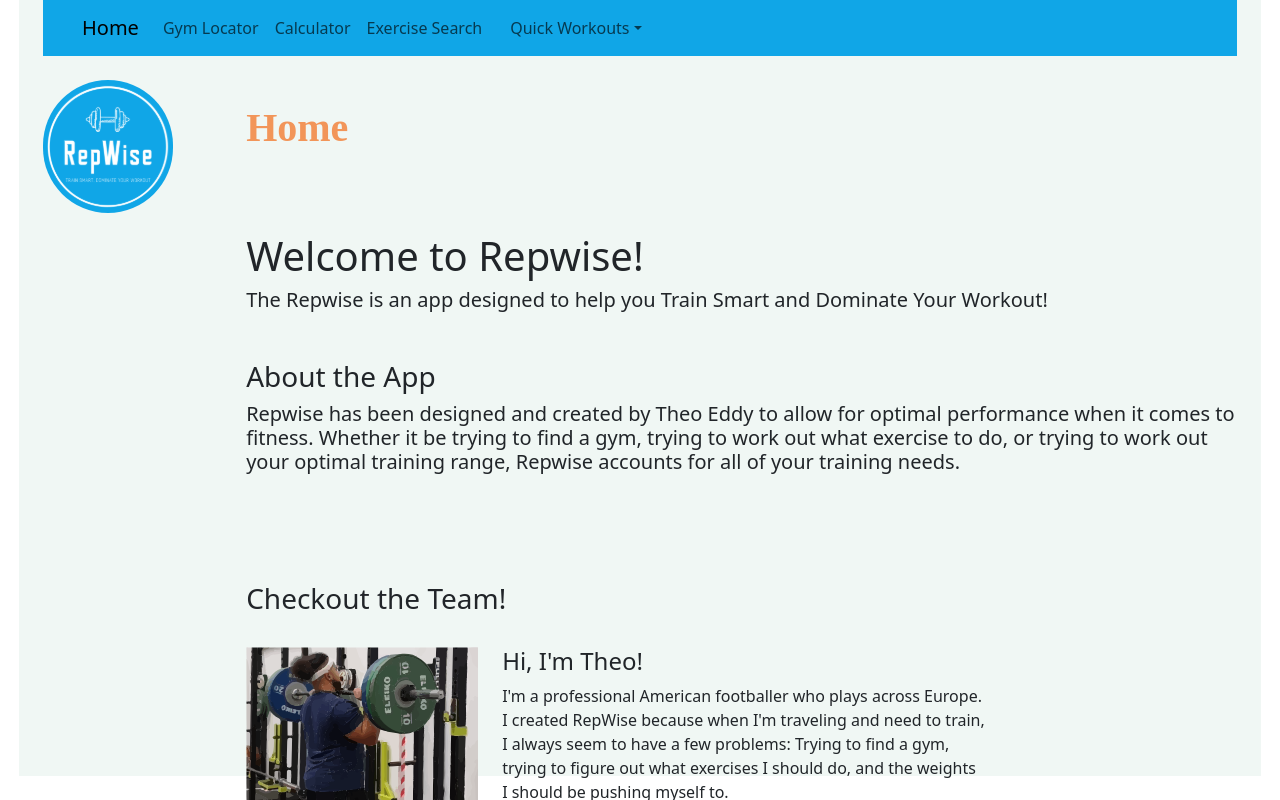
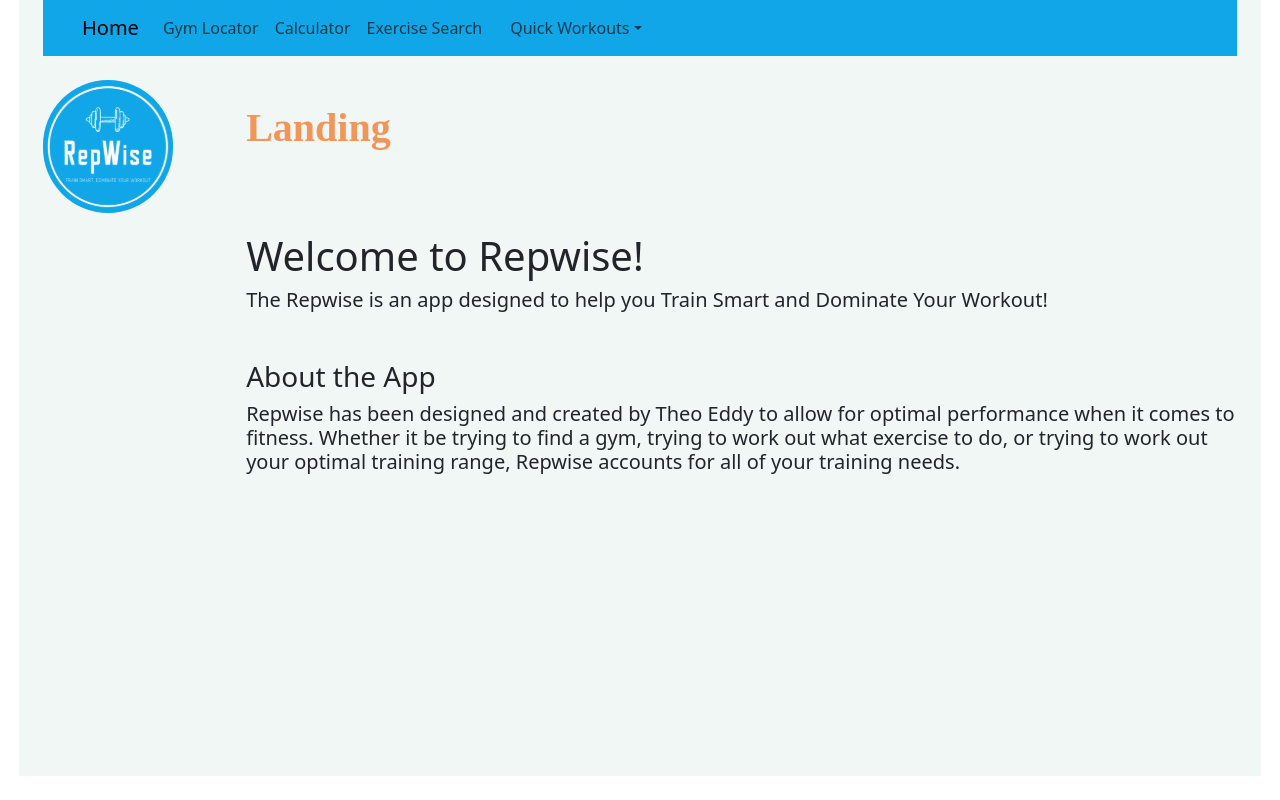
Before and after one commit to Theojeddy/Weightlifting-rep-calculator, a React (Create React App) app: page / in a window 1280 px wide. Shown: the top 800 px of the page. Built offline with nearby package versions, Linux system fonts and the light colour scheme.

Commit message:
landing page and backend folder added

```diff
--- a/src/App/App.js
+++ b/src/App/App.js
@@ -9,6 +9,7 @@
 import QWPush from "../Pages/QWPush";
 import QWPull from "../Pages/QWPull";
 import TestPage from "../Pages/TestPage";
+import LandingPage from "../Pages/LandingPage";
 
 
 
@@ -27,6 +28,10 @@
           <Routes>
             <Route
               path="/"
+              element={<LandingPage title={title} setTitle={setTitle} />}
+            />
+            <Route
+              path="/Home"
               element={<Home title={title} setTitle={setTitle} />}
             />
             <Route
--- a/src/Components/NavBar/navbar.js
+++ b/src/Components/NavBar/navbar.js
@@ -24,8 +24,8 @@
       >
         <div className="container d-flex justify-content-center">
           {" "}
-          {/* Center-align container */}
-          <Link className="navbar-brand ml-2" to="/">
+
+          <Link className="navbar-brand ml-2" to="/Home">
             Home
           </Link>
           <button
--- a/src/Pages/Exercise.js
+++ b/src/Pages/Exercise.js
@@ -1,4 +1,4 @@
-import React, { useEffect, useState } from "react";
+ import React, { useEffect, useState } from "react";
 import HeaderLogo from "../Components/Header/HeaderLogo";
 import { Card, Button } from "react-bootstrap";
 import Navbar from "../Components/NavBar/navbar";
--- /dev/null
+++ b/src/Pages/LandingPage.js
@@ -0,0 +1,58 @@
+import HeaderLogo from "../Components/Header/HeaderLogo";
+import Navbar from "../Components/NavBar/navbar";
+import React, { useEffect } from "react";
+import "../App/App.css";
+
+import "bootstrap/dist/css/bootstrap.css";
+
+
+export default function LandingPage({ title, setTitle }) {
+  useEffect(() => {
+    setTitle("Landing");
+  }, [setTitle]);
+
+  return (
+    <div className="container-fluid vw4">
+      <Navbar title={title} />
+
+      <div className="row">
+        <div className="col-2 mt-4 text-start d-flex flex-column">
+          <div style={{ width: "15vw" }}>
+            <HeaderLogo />
+          </div>
+          {/* Additional content for the left column */}
+        </div>
+
+        <div className="col-10 mt-5 text-start">
+          <div className="row">
+            <h1 className="Title">{title}</h1>
+          </div>
+          <div className="row mt-3 text-start pt-5">
+            <h1>Welcome to Repwise!</h1>
+            <h5>
+              The Repwise is an app designed to help you Train Smart and
+              Dominate Your Workout!
+            </h5>
+          </div>
+        </div>
+      </div>
+
+      <div className="row mt-3">
+        <div className="col-2"></div>
+
+        <div className="col-10 mt-4 text-start">
+          <h3>About the App</h3>
+          <h5>
+            Repwise has been designed and created by Theo Eddy to allow for
+            optimal performance when it comes to fitness. Whether it be trying
+            to find a gym, trying to work out what exercise to do, or trying to
+            work out your optimal training range, Repwise accounts for all of
+            your training needs.
+          </h5>
+        </div>
+      </div>
+
+            </div>
+
+  );
+}
```
